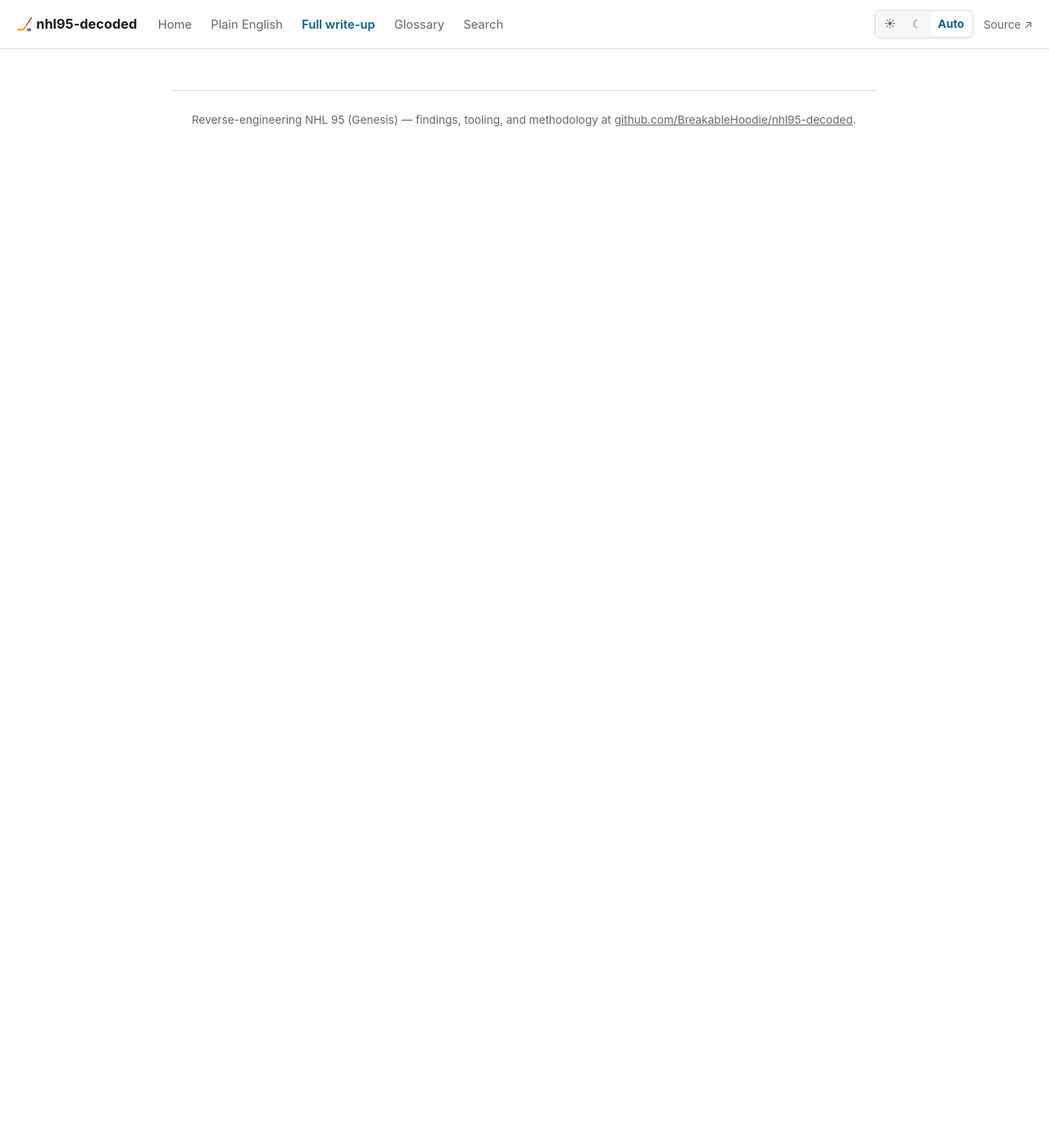
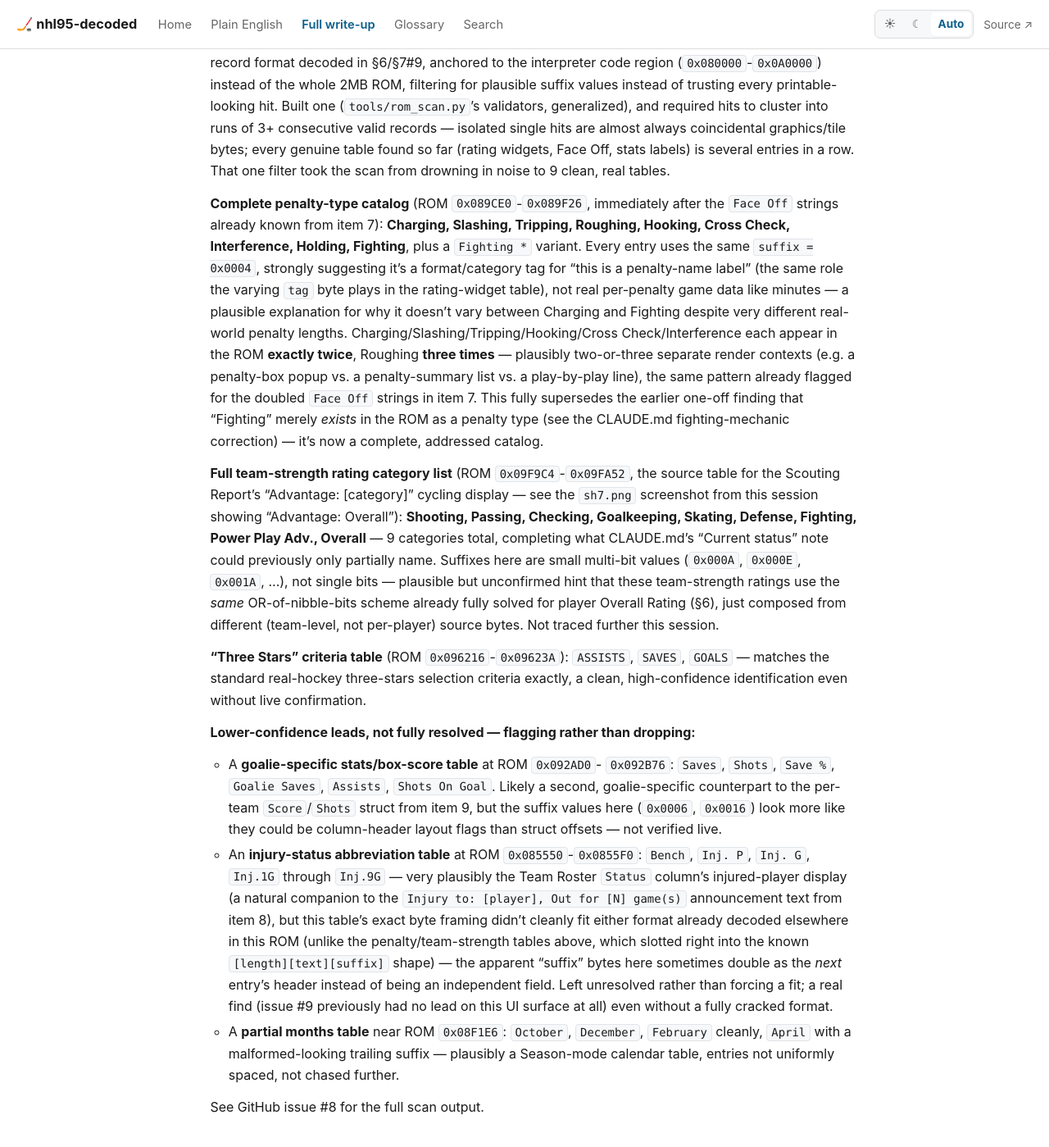
Before and after one commit to BreakableHoodie/nhl95-decoded, a Jekyll site: the page built from docs/FINDINGS.md, in a window 1280 px wide and 1400 px high, scrolled down 39235 px. Shown: the whole window at 82% size. Built offline with Jekyll 4.4.1, drawn with Linux system fonts in a browser that asks for light colours; our own code applies the rules of GitHub Pages for plain Markdown files; before the commit the page ends 39432 px from its top, so only the background shows below that.

Commit message:
Find the full penalty-type catalog and team-strength rating categories (issue #8)
A smarter static scan of the ROM's UI-widget string-record system
(anchored to the interpreter code region, clustering hits into runs of
3+ to kill graphics/tile-data noise) surfaced several previously-unknown
tables: a complete 10-entry penalty catalog (Charging/Slashing/Tripping/
Roughing/Hooking/Cross Check/Interference/Holding/Fighting/Fighting *),
the full 9-category team-strength rating list backing the Scouting
Report's "Advantage" display, and the three-stars selection criteria
(Assists/Saves/Goals). Also flagged three lower-confidence leads (goalie
stats table, injury-status abbreviations, a partial months table) for
future work. The scanner is now permanent tooling in rom_scan.py
(parse_plain_records/scan_for_tables/cluster_runs) rather than a one-off
script.

Co-Authored-By: Claude Sonnet 5 <noreply@anthropic.com>
Claude-Session: https://claude.ai/code/session_011aZ1aA9KD8EzFd2c37CkWn

```diff
--- a/docs/FINDINGS.md
+++ b/docs/FINDINGS.md
@@ -1904,3 +1904,79 @@ loop (`0x0083E88`). See §5.
    re-verifying with a different matchup/boot before fully trusting these
    two specific addresses as permanent. `tools/nhl95_monitor.py`'s
    `WATCH_ADDRESSES` now uses the confirmed offsets. See GitHub issue #11.
+
+10. **Smarter UI-widget string-table scan (issue #8) — a complete penalty
+    catalog, the full team-strength rating category list, and more, found
+    purely statically.** Issue #8 asked for a smarter scan of the string-
+    record format decoded in §6/§7#9, anchored to the interpreter code
+    region (`0x080000`-`0x0A0000`) instead of the whole 2MB ROM, filtering
+    for plausible suffix values instead of trusting every printable-looking
+    hit. Built one (`tools/rom_scan.py`'s validators, generalized), and
+    required hits to cluster into runs of 3+ consecutive valid records —
+    isolated single hits are almost always coincidental graphics/tile
+    bytes; every genuine table found so far (rating widgets, Face Off,
+    stats labels) is several entries in a row. That one filter took the
+    scan from drowning in noise to 9 clean, real tables.
+
+    **Complete penalty-type catalog** (ROM `0x089CE0`-`0x089F26`, immediately
+    after the `Face Off` strings already known from item 7): **Charging,
+    Slashing, Tripping, Roughing, Hooking, Cross Check, Interference,
+    Holding, Fighting**, plus a `Fighting *` variant. Every entry uses the
+    same `suffix = 0x0004`, strongly suggesting it's a format/category tag
+    for "this is a penalty-name label" (the same role the varying `tag`
+    byte plays in the rating-widget table), not real per-penalty game data
+    like minutes — a plausible explanation for why it doesn't vary between
+    Charging and Fighting despite very different real-world penalty
+    lengths. Charging/Slashing/Tripping/Hooking/Cross Check/Interference
+    each appear in the ROM **exactly twice**, Roughing **three times** —
+    plausibly two-or-three separate render contexts (e.g. a penalty-box
+    popup vs. a penalty-summary list vs. a play-by-play line), the same
+    pattern already flagged for the doubled `Face Off` strings in item 7.
+    This fully supersedes the earlier one-off finding that "Fighting"
+    merely *exists* in the ROM as a penalty type (see the CLAUDE.md
+    fighting-mechanic correction) — it's now a complete, addressed catalog.
+
+    **Full team-strength rating category list** (ROM `0x09F9C4`-`0x09FA52`,
+    the source table for the Scouting Report's "Advantage: [category]"
+    cycling display — see the `sh7.png` screenshot from this session
+    showing "Advantage: Overall"): **Shooting, Passing, Checking,
+    Goalkeeping, Skating, Defense, Fighting, Power Play Adv., Overall** —
+    9 categories total, completing what CLAUDE.md's "Current status" note
+    could previously only partially name. Suffixes here are small
+    multi-bit values (`0x000A`, `0x000E`, `0x001A`, ...), not single bits —
+    plausible but unconfirmed hint that these team-strength ratings use
+    the *same* OR-of-nibble-bits scheme already fully solved for player
+    Overall Rating (§6), just composed from different (team-level, not
+    per-player) source bytes. Not traced further this session.
+
+    **"Three Stars" criteria table** (ROM `0x096216`-`0x09623A`): `ASSISTS`,
+    `SAVES`, `GOALS` — matches the standard real-hockey three-stars
+    selection criteria exactly, a clean, high-confidence identification
+    even without live confirmation.
+
+    **Lower-confidence leads, not fully resolved — flagging rather than
+    dropping:**
+    - A **goalie-specific stats/box-score table** at ROM `0x092AD0`-
+      `0x092B76`: `Saves`, `Shots`, `Save %`, `Goalie Saves`, `Assists`,
+      `Shots On Goal`. Likely a second, goalie-specific counterpart to the
+      per-team `Score`/`Shots` struct from item 9, but the suffix values
+      here (`0x0006`, `0x0016`) look more like they could be column-header
+      layout flags than struct offsets — not verified live.
+    - An **injury-status abbreviation table** at ROM `0x085550`-`0x0855F0`:
+      `Bench`, `Inj. P`, `Inj. G`, `Inj.1G` through `Inj.9G` — very
+      plausibly the Team Roster `Status` column's injured-player display
+      (a natural companion to the `Injury to: [player], Out for [N]
+      game(s)` announcement text from item 8), but this table's exact byte
+      framing didn't cleanly fit either format already decoded elsewhere in
+      this ROM (unlike the penalty/team-strength tables above, which slotted
+      right into the known `[length][text][suffix]` shape) — the apparent
+      "suffix" bytes here sometimes double as the *next* entry's header
+      instead of being an independent field. Left unresolved rather than
+      forcing a fit; a real find (issue #9 previously had no lead on this
+      UI surface at all) even without a fully cracked format.
+    - A **partial months table** near ROM `0x08F1E6`: `October`, `December`,
+      `February` cleanly, `April` with a malformed-looking trailing suffix —
+      plausibly a Season-mode calendar table, entries not uniformly spaced,
+      not chased further.
+
+    See GitHub issue #8 for the full scan output.
```
Also changed, not shown: CLAUDE.md (+13 -7 lines), tools/rom_scan.py (+88 -0 lines).
